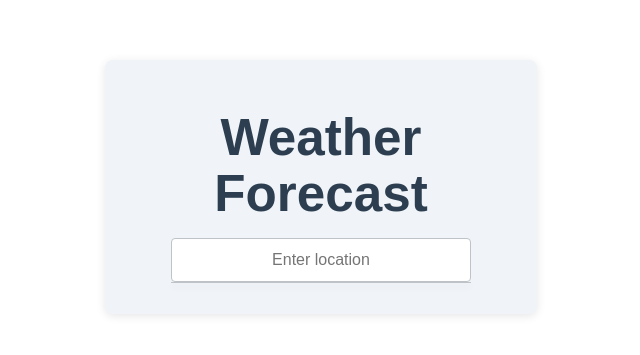
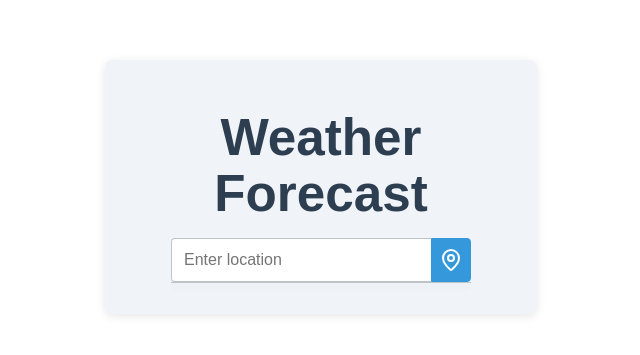
Before and after one commit to NitroBlaster01/React-Weather-App, a React (Vite) app: page / in a window 1280 px wide. Shown: the part 213-568 px from the top of the page, without its empty margins (319-959 px from the left). Built offline with nearby package versions, Linux system fonts and the light colour scheme.

Commit message:
Added user location services

```diff
--- a/package.json
+++ b/package.json
@@ -12,7 +12,8 @@
   "dependencies": {
     "react": "^18.3.1",
     "react-dom": "^18.3.1",
-    "openmeteo" : "^1.1.4"
+    "openmeteo" : "^1.1.4",
+    "lucide-react" : "0.436.0"
   },
   "devDependencies": {
     "@eslint/js": "^9.9.1",
--- a/src/WeatherApp.css
+++ b/src/WeatherApp.css
@@ -23,23 +23,45 @@
   width: 80%;
   max-width: 300px;
   box-sizing: border-box;
+  display: flex;
+  align-items: stretch; /* Changed from center to stretch */
 }
 
 .location-input {
-  width: 100%;
+  flex-grow: 1;
   padding: 0.75rem;
   font-size: 1rem;
   border: 1px solid #bdc3c7;
-  border-radius: 4px;
+  border-right: none; /* Remove right border */
+  border-radius: 4px 0 0 4px;
   background-color: white;
   color: #2c3e50;
   box-sizing: border-box;
-  text-align: center;
+}
+
+.location-button {
+  background-color: #3498db;
+  border: 1px solid #3498db; /* Add border */
+  color: white;
+  padding: 0;
+  width: 40px; /* Set a fixed width */
+  cursor: pointer;
+  border-radius: 0 4px 4px 0;
+  transition: background-color 0.3s ease;
+  display: flex;
+  align-items: center;
+  justify-content: center;
+}
+
+.location-button:hover {
+  background-color: #2980b9;
 }
 
 .autocomplete {
   position: absolute;
-  width: 100%;
+  top: 100%;
+  left: 0;
+  right: 0;
   background-color: white;
   border: 1px solid #bdc3c7;
   border-top: none;
@@ -55,7 +77,6 @@
   padding: 0.75rem;
   cursor: pointer;
   color: #34495e;
-  text-align: center;
 }
 
 .suggestion:hover {
@@ -122,11 +143,6 @@
   text-align: center;
 }
 
-.error-message {
-    color: red;
-    text-align: center;
-  }
-
 .forecast {
   margin-top: 1rem;
   width: 100%;
--- a/src/WeatherApp.tsx
+++ b/src/WeatherApp.tsx
@@ -1,6 +1,7 @@
 import React, { useState, useEffect, useRef } from 'react';
 import { fetchWeatherApi } from 'openmeteo';
 import './WeatherApp.css';
+import { MapPin } from 'lucide-react';
 
 interface WeatherData {
   current: {
@@ -83,15 +84,13 @@ const WeatherApp: React.FC = () => {
     setSuggestions([]);
   };
 
-  const fetchWeather = async (): Promise<void> => {
-    if (!selectedLocation) return;
-
+  const fetchWeather = async (lat: number, lon: number, locationName: string = ''): Promise<void> => {
     setLoading(true);
     setError(null);
     try {
       const params = {
-        latitude: selectedLocation.latitude,
-        longitude: selectedLocation.longitude,
+        latitude: lat,
+        longitude: lon,
         daily: ["weather_code", "temperature_2m_max", "temperature_2m_min"],
         current: ["temperature_2m", "weather_code"],
         temperature_unit: "fahrenheit",
@@ -125,6 +124,9 @@ const WeatherApp: React.FC = () => {
       };
 
       setWeather(weatherData);
+      if (locationName) {
+        setLocation(locationName);
+      }
     } catch (err) {
       setError('Failed to fetch weather data');
     }
@@ -133,7 +135,7 @@ const WeatherApp: React.FC = () => {
 
   useEffect(() => {
     if (selectedLocation) {
-      fetchWeather();
+      fetchWeather(selectedLocation.latitude, selectedLocation.longitude);
     }
   }, [selectedLocation]);
 
@@ -179,6 +181,31 @@ const WeatherApp: React.FC = () => {
     return "Unknown weather condition";
   };
 
+  const handleGetCurrentLocation = () => {
+    if ("geolocation" in navigator) {
+      navigator.geolocation.getCurrentPosition(
+        async (position) => {
+          const { latitude, longitude } = position.coords;
+          try {
+            const response = await fetch(`https://api.bigdatacloud.net/data/reverse-geocode-client?latitude=${latitude}&longitude=${longitude}&localityLanguage=en`);
+            const data = await response.json();
+            const locationName = `${data.city || data.locality || 'Current location'}, ${data.principalSubdivision}, ${data.countryName}`;
+            fetchWeather(latitude, longitude, locationName);
+          } catch (error) {
+            console.error("Error fetching location name:", error);
+            fetchWeather(latitude, longitude, "Current location");
+          }
+        },
+        (error) => {
+          setError("Unable to retrieve your location. Please check your browser settings.");
+          console.error("Geolocation error:", error);
+        }
+      );
+    } else {
+      setError("Geolocation is not supported by your browser.");
+    }
+  };
+
   return (
     <div className="weather-app">
       <h1 className="weather-title">Weather Forecast</h1>
@@ -194,6 +221,9 @@ const WeatherApp: React.FC = () => {
           onFocus={handleInputFocus}
           className="location-input"
         />
+        <button onClick={handleGetCurrentLocation} className="location-button">
+          <MapPin size={24} />
+        </button>
         <div ref={autocompleteRef} className="autocomplete">
           {suggestions.map((suggestion) => (
             <div
@@ -209,7 +239,7 @@ const WeatherApp: React.FC = () => {
       {error && <p className="error-message">{error}</p>}
       {weather && (
         <div className="weather-info">
-          <h2>{selectedLocation?.name}</h2>
+          <h2>{location}</h2>
           <div className="weather-details">
           <img
             src={getWeatherIcon(weather.current.weatherCode)}
```
Also changed, not shown: 1 other file (tests, documents, lock files or other folders). Lines whose indentation alone changed are shown as unchanged.
